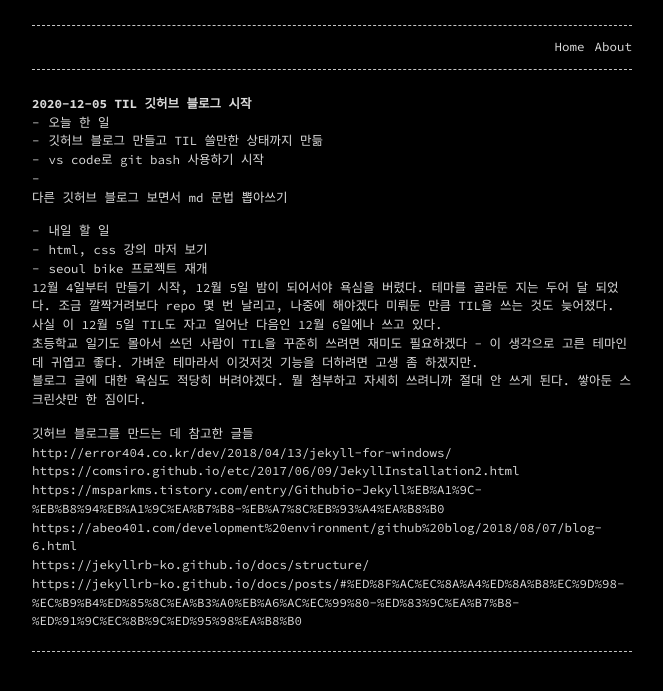
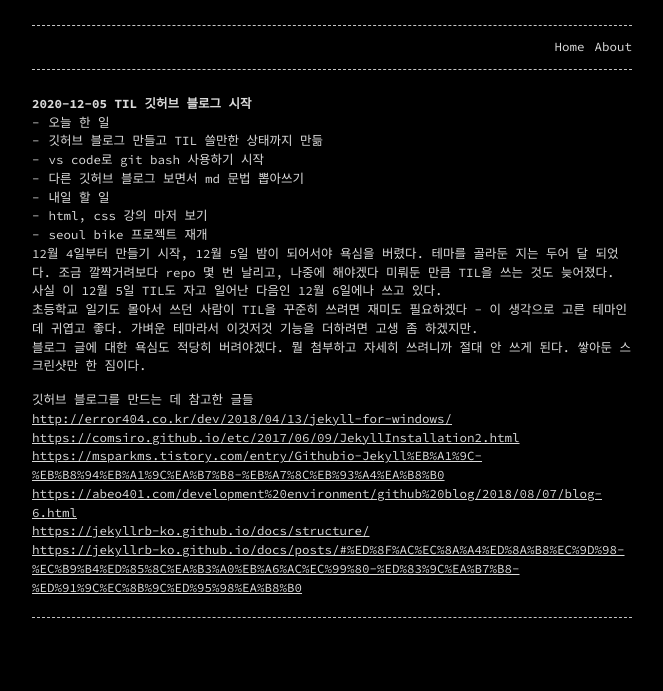
Before and after one commit to phin09/phin09.github.io, a Jekyll site: the page built from _posts/2020-12-05-TIL.md, in a window 1280 px wide. Shown: the top 691 px of the page, without its empty margins (308-971 px from the left). Built offline with Jekyll 4.4.1, drawn with Linux system fonts in a browser that asks for light colours.

Commit message:
update 2020-12-05-TIL

```diff
--- a/_posts/2020-12-05-TIL.md
+++ b/_posts/2020-12-05-TIL.md
@@ -8,22 +8,22 @@
 # 2020-12-05 {{page.title}}
 
 - 오늘 한 일
- - 깃허브 블로그 만들고 TIL 쓸만한 상태까지 만듦
- - vs code로 git bash 사용하기 시작
- - 다른 깃허브 블로그 보면서 md 문법 뽑아쓰기
+    - 깃허브 블로그 만들고 TIL 쓸만한 상태까지 만듦
+    - vs code로 git bash 사용하기 시작
+    - 다른 깃허브 블로그 보면서 md 문법 뽑아쓰기
 
 - 내일 할 일
- - html, css 강의 마저 보기
- - seoul bike 프로젝트 재개
+    - html, css 강의 마저 보기
+    - seoul bike 프로젝트 재개
 
 12월 4일부터 만들기 시작, 12월 5일 밤이 되어서야 욕심을 버렸다. 테마를 골라둔 지는 두어 달 되었다. 조금 깔짝거려보다 repo 몇 번 날리고, 나중에 해야겠다 미뤄둔 만큼 TIL을 쓰는 것도 늦어졌다. 사실 이 12월 5일 TIL도 자고 일어난 다음인 12월 6일에나 쓰고 있다.
 초등학교 일기도 몰아서 쓰던 사람이 TIL을 꾸준히 쓰려면 재미도 필요하겠다 - 이 생각으로 고른 테마인데 귀엽고 좋다. 가벼운 테마라서 이것저것 기능을 더하려면 고생 좀 하겠지만.
 블로그 글에 대한 욕심도 적당히 버려야겠다. 뭘 첨부하고 자세히 쓰려니까 절대 안 쓰게 된다. 쌓아둔 스크린샷만 한 짐이다.
 
 깃허브 블로그를 만드는 데 참고한 글들
-http://error404.co.kr/dev/2018/04/13/jekyll-for-windows/
-https://comsiro.github.io/etc/2017/06/09/JekyllInstallation2.html
-https://msparkms.tistory.com/entry/Githubio-Jekyll%EB%A1%9C-%EB%B8%94%EB%A1%9C%EA%B7%B8-%EB%A7%8C%EB%93%A4%EA%B8%B0
-https://abeo401.com/development%20environment/github%20blog/2018/08/07/blog-6.html
-https://jekyllrb-ko.github.io/docs/structure/
-https://jekyllrb-ko.github.io/docs/posts/#%ED%8F%AC%EC%8A%A4%ED%8A%B8%EC%9D%98-%EC%B9%B4%ED%85%8C%EA%B3%A0%EB%A6%AC%EC%99%80-%ED%83%9C%EA%B7%B8-%ED%91%9C%EC%8B%9C%ED%95%98%EA%B8%B0
+<http://error404.co.kr/dev/2018/04/13/jekyll-for-windows/>
+<https://comsiro.github.io/etc/2017/06/09/JekyllInstallation2.html>
+<https://msparkms.tistory.com/entry/Githubio-Jekyll%EB%A1%9C-%EB%B8%94%EB%A1%9C%EA%B7%B8-%EB%A7%8C%EB%93%A4%EA%B8%B0>
+<https://abeo401.com/development%20environment/github%20blog/2018/08/07/blog-6.html>
+<https://jekyllrb-ko.github.io/docs/structure/>
+<https://jekyllrb-ko.github.io/docs/posts/#%ED%8F%AC%EC%8A%A4%ED%8A%B8%EC%9D%98-%EC%B9%B4%ED%85%8C%EA%B3%A0%EB%A6%AC%EC%99%80-%ED%83%9C%EA%B7%B8-%ED%91%9C%EC%8B%9C%ED%95%98%EA%B8%B0>
```
